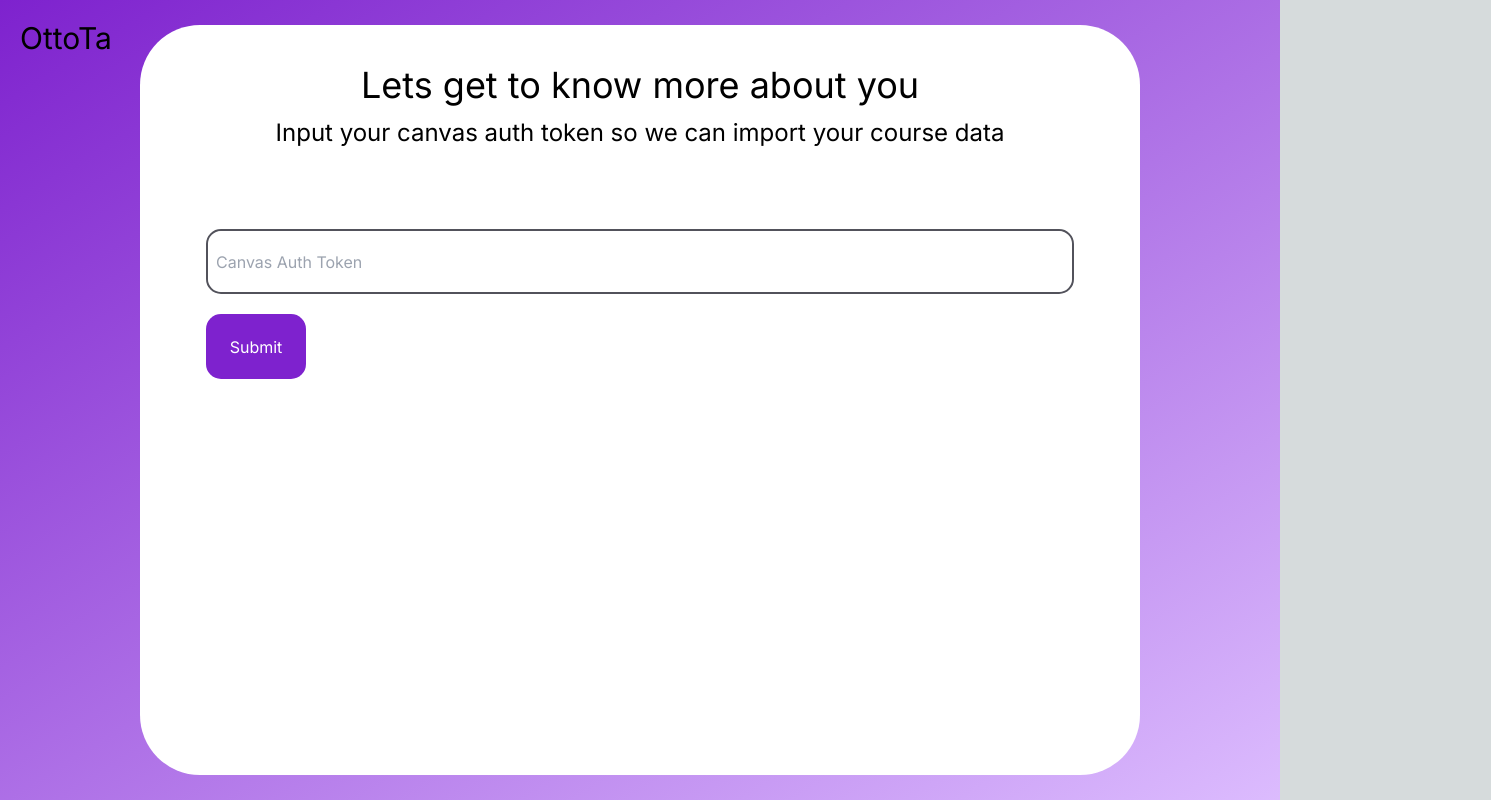
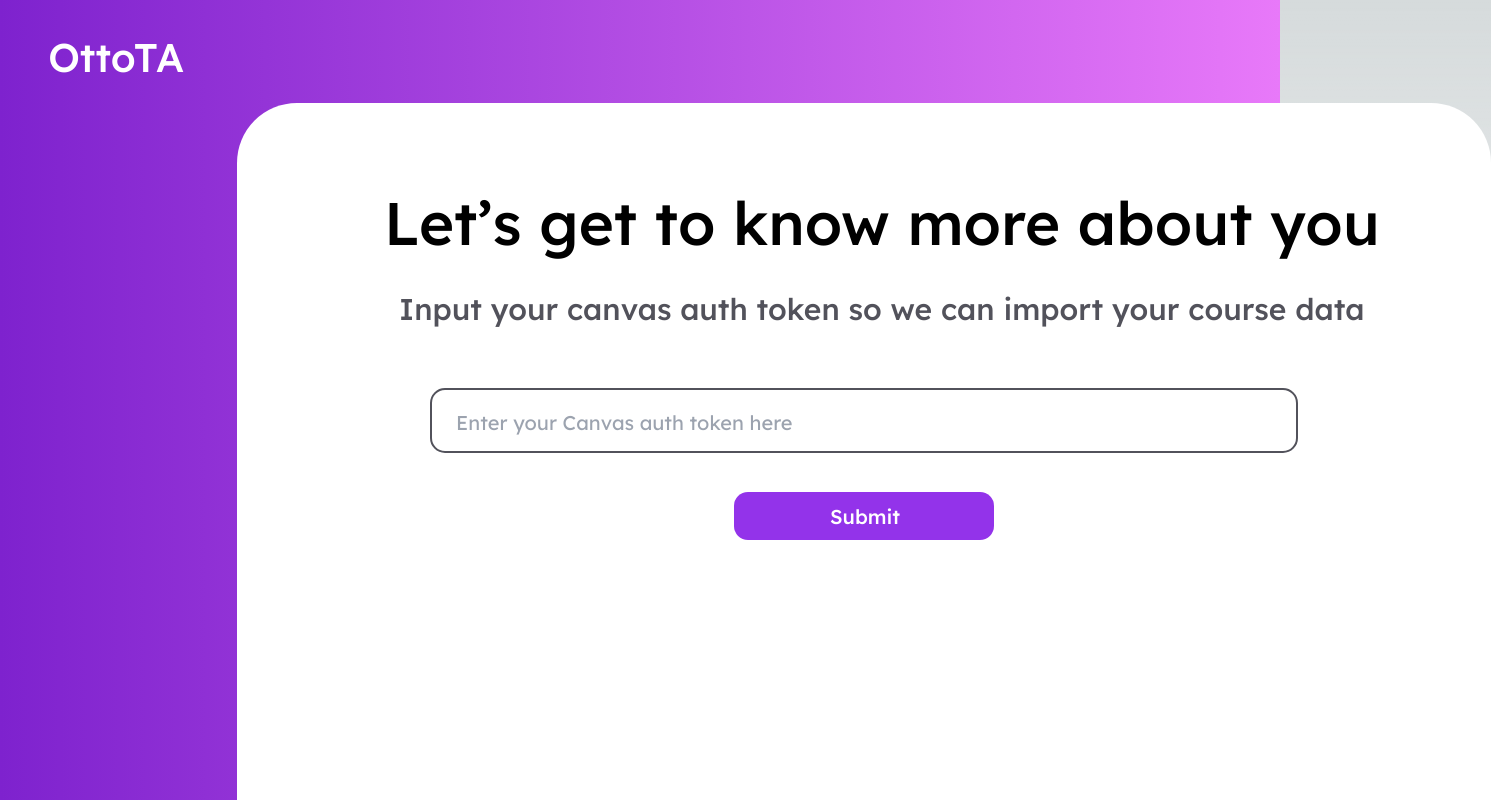
Before and after one commit to EashanSinha1/OttoTAFrontend, a Next.js app in the folder otto-ta-frontend/: page /token in a window 1280 px wide. Shown: the top 800 px of the page, 1491 px wide, since content can reach past the window. Built offline with nearby package versions, Linux system fonts and the light colour scheme.

Commit message:
minor edits

```diff
--- a/otto-ta-frontend/app/signin/page.tsx
+++ b/otto-ta-frontend/app/signin/page.tsx
@@ -16,13 +16,7 @@ const Home: FC = () => {
   return (
 
 
-    <div className="flex flex-col items-center w-[650px] h-[220px] bg-white rounded-[60px] shadow">
-      <h1 className="text-4xl font-bold text-black pt-10 pb-5"
-      >Sign in with google</h1>
-    <SignInWidget onSignIn={() => {
-      router.push("/token")
 
-      }} signInText="Continue with Google" />
 
 
     // <main className="flex min-h-screen flex-col items-center justify-center py-0 bg-gradient-to-br from-purple-700 to-purple-300/90">
@@ -40,14 +34,14 @@ const Home: FC = () => {
             <div className="w-12 h-12 left-[186px] top-[140px] absolute" />
       </div> */}
 
-      <div className="w-[773px] h-[262px] left-[477px] top-[428px] absolute">
+      <div className="w-[773px] h-[262px] left-[477px] top-[400px] absolute">
           <div className="w-[773px] h-[262px] left-0 top-0 absolute bg-white rounded-[60px] shadow" />
           <div className="left-[317px] top-[34px] absolute text-center text-black text-[40px] font-medium font-lexend">Sign In</div>
           <div className="w-[543px] h-[105px] left-[131px] top-[111px] absolute">
               <div className="w-[543px] h-[105px] left-0 top-0 absolute bg-white rounded-[20px] border-2 border-neutral-400" />
               {/* <div className="left-[129px] top-[31px] absolute text-center text-neutral-400 text-[35px] font-medium font-lexend">Continue with Google</div> */}
               <SignInWidget onSignIn={() => {
-                router.push("/")
+                router.push("/token")
 
                 }} signInText="Continue with Google" />
               <div className="w-12 h-12 left-[55px] top-[29px] absolute" />
--- a/otto-ta-frontend/app/token/page.tsx
+++ b/otto-ta-frontend/app/token/page.tsx
@@ -4,7 +4,13 @@ import Image from "next/image";
 import { useRouter } from "next/navigation";
 import { getAuth } from 'firebase/auth';
 import { auth } from "../../auth/firebase";
+import { Lexend } from "next/font/google";
 
+
+const lexend = Lexend({
+  subsets: ["latin"],
+  display: "swap",
+});
 
 const TokenPage: FC = () => {
   const router = useRouter();
@@ -40,23 +46,44 @@ const TokenPage: FC = () => {
 
   return (
 
-    <main className=" text-black flex min-h-screen flex-col items-center justify-center py-0 bg-gradient-to-br from-purple-700 to-purple-300/90">
-      <h1 className="absolute top-0 left-0 p-5 text-3xl">OttoTa</h1>
-    <div className="flex flex-col items-center w-[1000px] h-[750px] bg-white rounded-[60px]">
-      <h1 className="text-black text-4xl pt-10 pb-3">Lets get to know more about you</h1>
-      <h1 className="text-2xl "
-      >Input your canvas auth token so we can import your course data</h1>
+    <main className=" text-black flex min-h-screen flex-col items-center justify-center py-0 bg-gradient-to-r from-purple-700 to-fuchsia-400">
+    <div className={lexend.className}>
+     {/* <div className="w-[1728px] h-[1117px] relative bg-gradient-to-r from-purple-700 to-fuchsia-400"> */}
+        <div className="w-[1254px] h-[800px] left-[237px] top-[103px] absolute bg-white rounded-[60px]">
+            <div className="left-[147px] top-[90px] absolute justify-center text-center text-black text-6xl font-medium font-lexend">Let’s get to know more about you</div>
+            <div className="left-[162px] top-[188px] absolute text-center text-zinc-600 text-3xl font-medium font-lexend">Input your canvas auth token so we can import your course data</div>
+            <div className="w-[868px] h-[65px] left-[193px] top-[285px] absolute">
+                <div className="w-[868px] h-[65px] left-0 top-0 absolute bg-white rounded-[15px] border-2 border-zinc-600" />
+                {/* <div className="w-[400px] left-[26px] top-[21px] absolute text-neutral-400 text-xl font-semibold font-['Inter']">Enter your Canvas auth token here</div> */}
+                <input type="text" placeholder="Enter your Canvas auth token here" className="w-[400px] left-[26px] top-[21px] absolute text-neutral-400 text-xl font-regular font-lexend" onChange={handleInputChange}/>
+            </div>
+            <div className="w-[260px] h-12 left-[497px] top-[389px] absolute">
+                <div className="w-[260px] h-12 left-0 top-0 absolute bg-purple-600 rounded-[14px]" />
+                <div className="left-[96px] top-[11px] absolute text-center text-white text-xl font-medium font-lexend">Submit</div>
+            </div>
+        </div>
+        <div className="w-[132px] h-[50px] left-[50px] top-[32px] absolute justify-center items-center inline-flex">
+            <div className="text-white text-[40px] font-medium font-lexend">OttoTA</div>
+        </div>
+    {/* </div> */}
+    </div>
+     {/* <div className="flex flex-col items-center w-[1000px] h-[750px] bg-white rounded-[60px]">
 
-      <div className="w-[868px] h-[65px] pt-20">
-    <div className="w-[868px] h-[65px]  bg-white rounded-[15px] border-2 border-zinc-600">
-      <input type="text" placeholder="Canvas Auth Token" className="w-full h-full rounded-[15px] pl-2" onChange={handleInputChange}/>
-    </div>
-    <div className="w-full ">
-    <button className="w-[100px] h-[65px] bg-purple-700 rounded-[15px] mt-5 text-white" onClick={handleClick} >Submit</button>
 
-    </div>
-</div>
-</div>
+//       <h1 className="text-black text-4xl pt-10 pb-3">Lets get to know more about you</h1>
+//       <h1 className="text-2xl "
+//       >Input your canvas auth token so we can import your course data</h1>
+
+//       <div className="w-[868px] h-[65px] pt-20">
+//     <div className="w-[868px] h-[65px]  bg-white rounded-[15px] border-2 border-zinc-600">
+//       <input type="text" placeholder="Canvas Auth Token" className="w-full h-full rounded-[15px] pl-2" onChange={handleInputChange}/>
+//     </div>
+//     <div className="w-full ">
+//     <button className="w-[100px] h-[65px] bg-purple-700 rounded-[15px] mt-5 text-white" onClick={handleClick} >Submit</button>
+
+//     </div>
+// </div>
+// </div> */}
 
 
     </main>
--- a/otto-ta-frontend/components/SignInWidget.tsx
+++ b/otto-ta-frontend/components/SignInWidget.tsx
@@ -35,8 +35,9 @@ const SignInWidget: FC<SignInWidgetProps> = ({ onSignIn, signInText}) => {
 
         <div className="w-[543px] h-[105px] relative" onClick={signIn}>
             {signInText}
-            <div className="w-[543px] h-[105px] left-0 top-0 absolute bg-white rounded-[20px] border-2 border-neutral-400" />
+            <div className="w-[543px] h-[105px] left-0 top-0 absolute bg-white rounded-[20px] border-2 border-neutral-400 hover:bg-zinq-100 hover:text-neutral-400 transition duration-300">
             <div className="left-[129px] top-[26px] absolute text-center text-neutral-400 text-[35px] font-medium font-">Continue with Google</div>
+            </div>
             <img className="w-12 h-12 left-[55px] top-[29px] absolute" src="/Google Icon.svg" alt="Google Logo" />
 
         </div>
```
